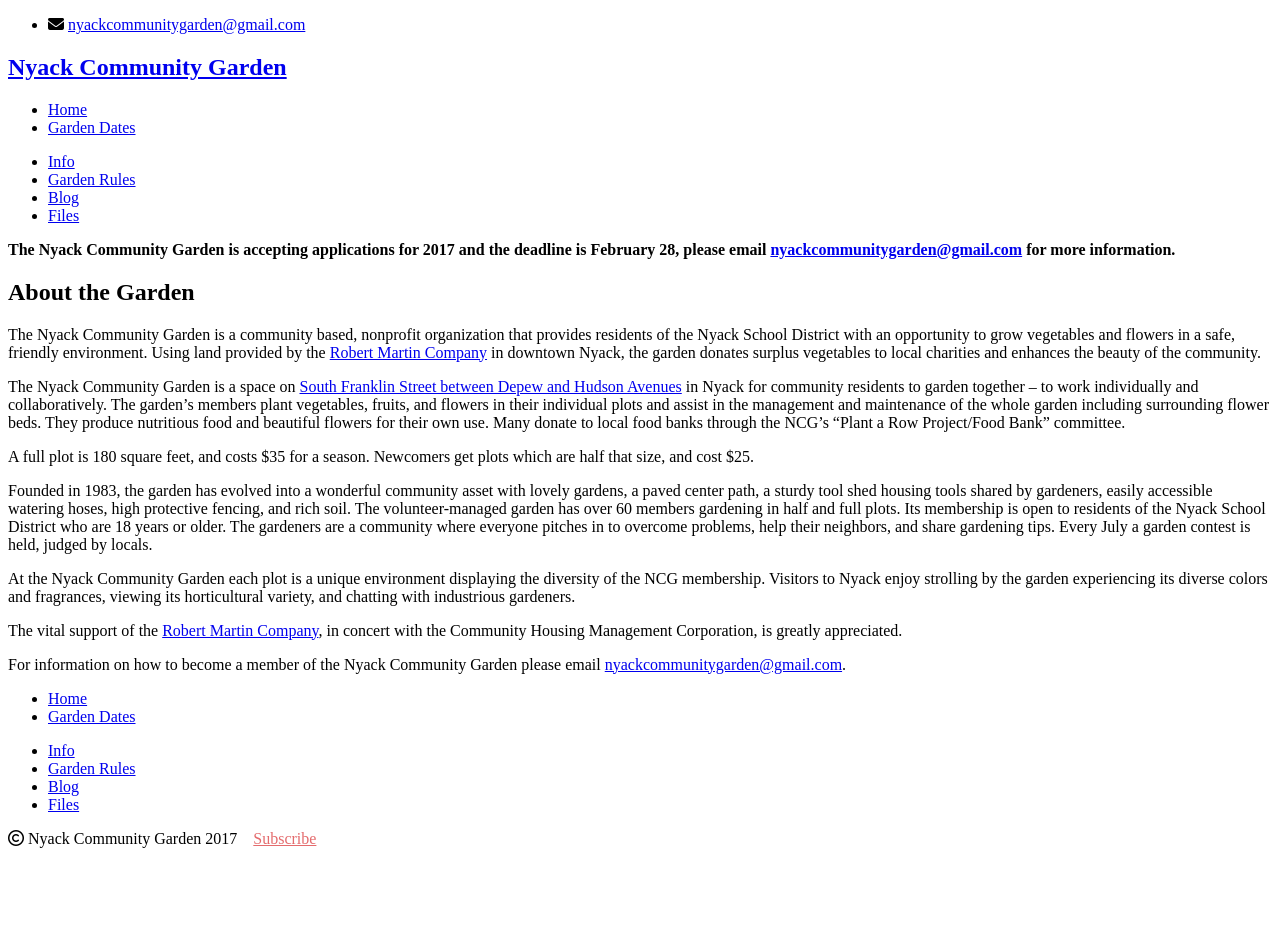
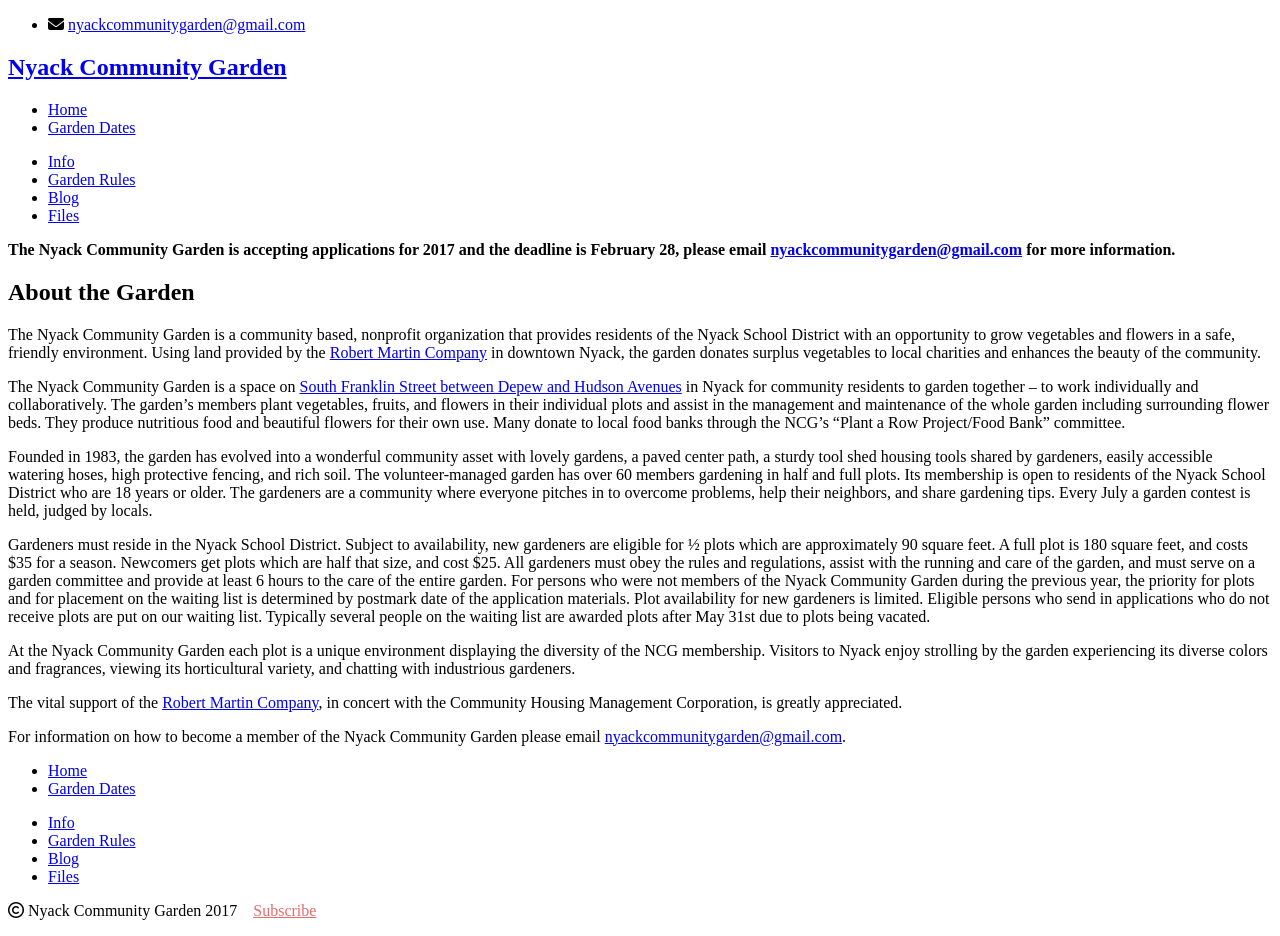
Before and after one commit to bosborne/nyackcommunitygarden, a Jekyll site: the page built from info/index.html, in a window 1280 px wide. Built offline with Jekyll 4.4.1, drawn with Linux system fonts in a browser that asks for light colours; nearby versions of some CDN libraries; library files that are not in the unit come from our copies; before the commit the page ends 900 px from its top, so only the background shows below that.

Commit message:
Add new text

```diff
--- a/info/index.html
+++ b/info/index.html
@@ -12,10 +12,10 @@ The Nyack Community Garden is a community based, nonprofit organization that pro
 The Nyack Community Garden is a space on <a href="http://www.openstreetmap.org/?minlon=-73.9218139648438&minlat=41.0889358520508&maxlon=-73.9215545654297&maxlat=41.0897102355957">South Franklin Street between Depew and Hudson Avenues</a> in Nyack for community residents to garden together – to work individually and collaboratively. The garden’s members plant vegetables, fruits, and flowers in their individual plots and assist in the management and maintenance of the whole garden including surrounding flower beds. They produce nutritious food and beautiful flowers for their own use. Many donate to local food banks through the NCG’s “Plant a Row Project/Food Bank” committee.
 </p>
 <p>
-A full plot is 180 square feet, and costs $35 for a season. Newcomers get plots which are half that size, and cost $25.
+Founded in 1983, the garden has evolved into a wonderful community asset with lovely gardens, a paved center path, a sturdy tool shed housing tools shared by gardeners, easily accessible watering hoses, high protective fencing, and rich soil. The volunteer-managed garden has over 60 members gardening in half and full plots. Its membership is open to residents of the Nyack School District who are 18 years or older. The gardeners are a community where everyone pitches in to overcome problems, help their neighbors, and share gardening tips. Every July a garden contest is held, judged by locals.
 </p>
 <p>
-Founded in 1983, the garden has evolved into a wonderful community asset with lovely gardens, a paved center path, a sturdy tool shed housing tools shared by gardeners, easily accessible watering hoses, high protective fencing, and rich soil. The volunteer-managed garden has over 60 members gardening in half and full plots. Its membership is open to residents of the Nyack School District who are 18 years or older. The gardeners are a community where everyone pitches in to overcome problems, help their neighbors, and share gardening tips. Every July a garden contest is held, judged by locals.
+Gardeners must reside in the Nyack School District.  Subject to availability, new gardeners are eligible for ½ plots which are approximately 90 square feet.  A full plot is 180 square feet, and costs $35 for a season. Newcomers get plots which are half that size, and cost $25.  All gardeners must obey the rules and regulations, assist with the running and care of the garden, and must serve on a garden committee and provide at least 6 hours to the care of the entire garden.  For persons who were not members of the Nyack Community Garden during the previous year, the priority for plots and for placement on the waiting list is determined by postmark date of the application materials.  Plot availability for new gardeners is limited.  Eligible persons who send in applications who do not receive plots are put on our waiting list.  Typically several people on the waiting list are awarded plots after May 31st due to plots being vacated.
 </p>
 <p>
 At the Nyack Community Garden each plot is a unique environment displaying the diversity of the NCG membership. Visitors to Nyack enjoy strolling by the garden experiencing its diverse colors and fragrances, viewing its horticultural variety, and chatting with industrious gardeners.
```
